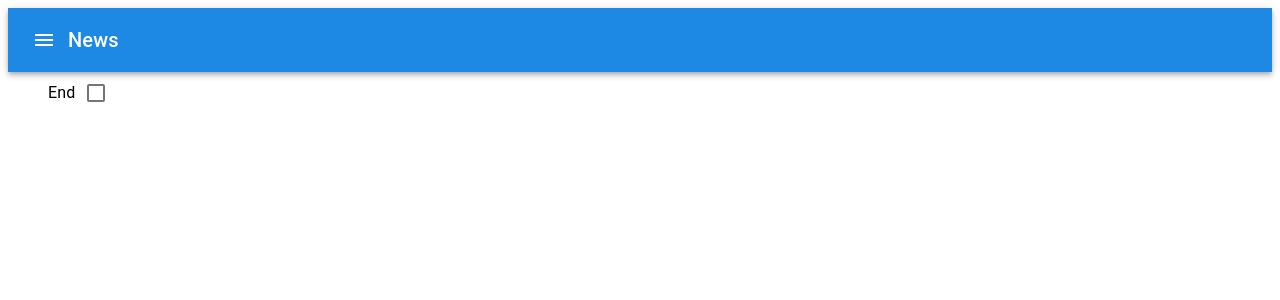
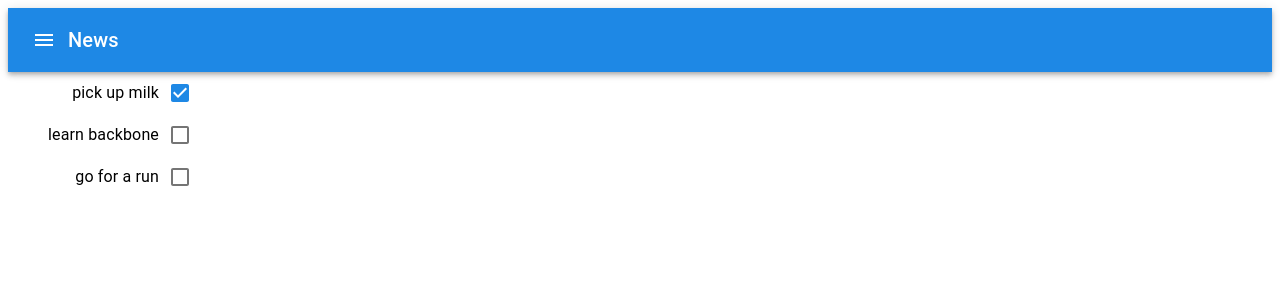
Before and after one commit to thesmallstar/react_codes, a React (Create React App) app in the folder todo-react/todo-list/: page / in a window 1280 px wide. Shown: the top 300 px of the page. Built offline with nearby package versions, Linux system fonts and the light colour scheme.

Commit message:
added Material and Todo items

```diff
--- a/todo-react/todo-list/src/components/App.js
+++ b/todo-react/todo-list/src/components/App.js
@@ -5,6 +5,34 @@ import Container from "@material-ui/core/Container";
 import FormControl from "@material-ui/core/FormControl";
 import { createMuiTheme, MuiThemeProvider } from "@material-ui/core/styles";
 import indigo from "@material-ui/core/colors/indigo";
+
+const data = [
+  {
+    id: 1,
+    title: "first todo",
+    description: "pick up milk",
+    complete: true,
+    canceled: true,
+    date: 1389878466730
+  },
+  {
+    id: 2,
+    title: "second todo",
+    description: "learn backbone",
+    canceled: false,
+    date: 1389988926901,
+    complete: false
+  },
+
+  {
+    id: 3,
+    title: "third todo",
+    description: "go for a run",
+    complete: false,
+    canceled: false,
+    date: 1389992494240
+  }
+];
 
 const themes = createMuiTheme({
   palette: {
@@ -16,14 +44,15 @@ const themes = createMuiTheme({
 });
 
 function App() {
+  const todo = data.map(todo => (
+    <TodoItem t={todo.description} s={todo.complete} />
+  ));
   return (
     <MuiThemeProvider theme={themes}>
       <div>
         <Menu />
         <Container>
-          <FormControl component="fieldset">
-            <TodoItem />
-          </FormControl>
+          <FormControl component="fieldset">{todo}</FormControl>
         </Container>
       </div>
     </MuiThemeProvider>
--- a/todo-react/todo-list/src/components/TodoItem.js
+++ b/todo-react/todo-list/src/components/TodoItem.js
@@ -3,13 +3,15 @@ import Checkbox from "@material-ui/core/Checkbox";
 
 import FormControlLabel from "@material-ui/core/FormControlLabel";
 
-function TodoItem() {
+function TodoItem(props) {
+  console.log(props.t);
   return (
     <FormControlLabel
       value="end"
       control={<Checkbox color="primary" />}
-      label="End"
+      label={props.t}
       labelPlacement="start"
+      checked={props.s}
     />
   );
 }
```
Also changed, not shown: todo-react/todo-list/src/lib/todo.js (added, +30 -0 lines).
